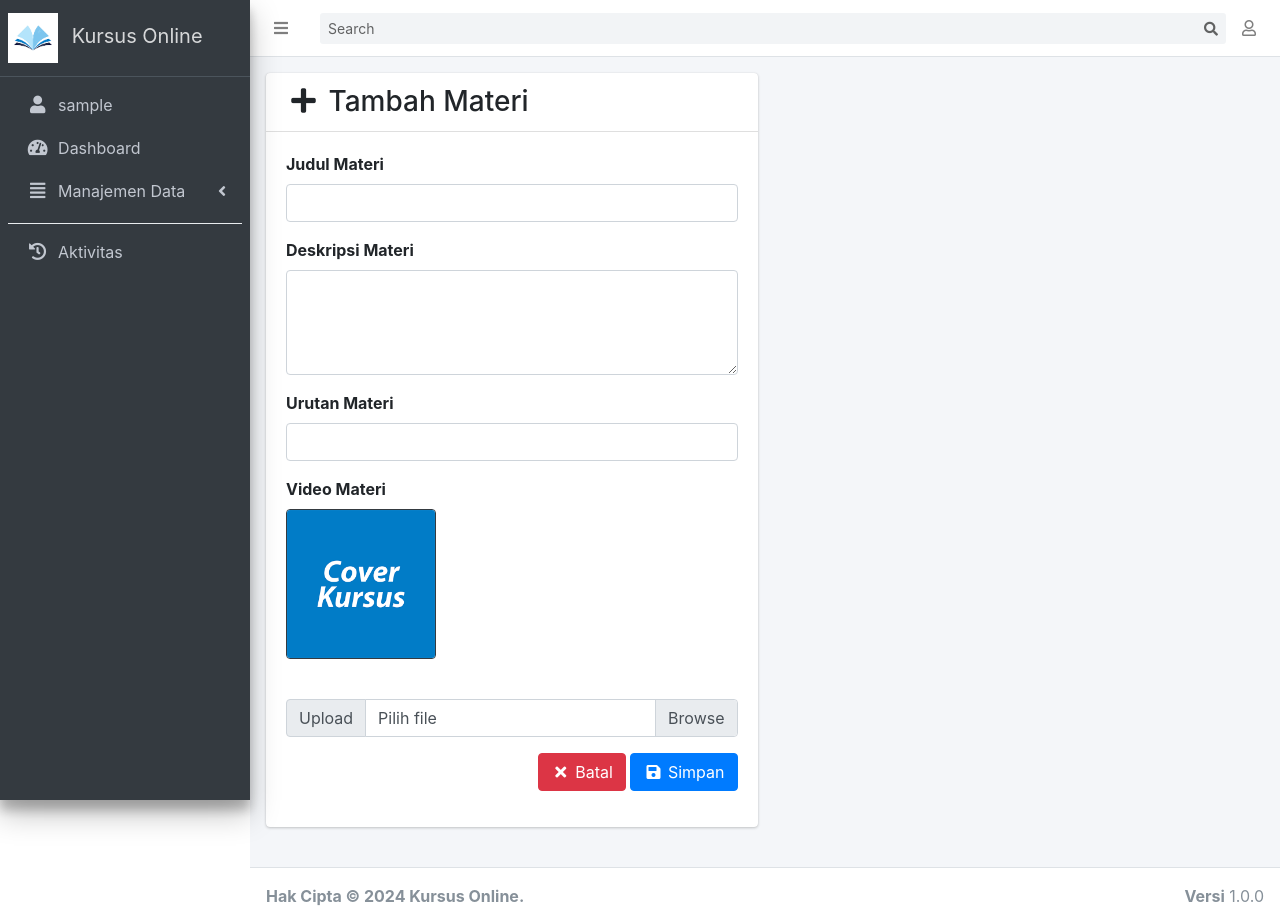
After one commit to hako-975/kursus_online, a CodeIgniter app: page /kursus_online/index.php/materi/addMateri/1 in a window 1280 px wide. The commit adds this page. Run offline with CodeIgniter, Linux system fonts and the light colour scheme; the visitor is signed in with stand-in values (Sample User, id 1); tables that the repository leaves empty or names only in its code hold one stand-in row (values such as "Sample post").

Commit message:
CRUD Materi Kursus

```diff
--- /dev/null
+++ b/application/controllers/Materi.php
@@ -0,0 +1,102 @@
+<?php
+defined('BASEPATH') OR exit('No direct script access allowed');
+
+class Materi extends CI_Controller
+{
+	public function __construct()
+	{
+		parent::__construct();
+		$this->load->model('Dashboard_model', 'damo');
+		$this->load->model('Kursus_model', 'kumo');
+		$this->load->model('Materi_model', 'mamo');
+		$this->damo->checkLoginDashboard();
+	}
+
+	public function index($id_kursus = null)
+	{
+		if ($id_kursus == null) {
+	        echo "
+				<script>
+					window.history.back();
+				</script>
+			";
+			exit;
+		}
+
+		$data['dataUser']	= $this->damo->getDataUserDashboard();
+		$data['kursus']		= $this->kumo->getKursusById($id_kursus);
+		$data['title']  	= 'Materi Kursus - ' . $data['kursus']['judul_kursus'];
+		$data['materi']	= $this->mamo->getMateriByIdKursus($id_kursus);
+		$this->load->view('templates/header-dashboard', $data);
+		$this->load->view('materi/index', $data);
+		$this->load->view('templates/footer-dashboard', $data);
+	}
+
+	public function addMateri($id_kursus = null)
+	{
+		if ($id_kursus == null) {
+	        echo "
+				<script>
+					window.history.back();
+				</script>
+			";
+			exit;
+		}
+		$data['dataUser']	= $this->damo->getDataUserDashboard();
+		$data['kursus']		= $this->kumo->getKursusById($id_kursus);
+		$data['title'] 		= 'Tambah Materi Kursus - ' . $data['kursus']['judul_kursus'];
+
+		$this->form_validation->set_rules('judul_materi', 'Judul Materi', 'required|trim');
+		$this->form_validation->set_rules('deskripsi_materi', 'Deskripsi Materi', 'required|trim');
+		$this->form_validation->set_rules('urutan_materi', 'Urutan Materi', 'required|trim');
+		if ($this->form_validation->run() == false) {
+		    $this->load->view('templates/header-dashboard', $data);
+		    $this->load->view('materi/add_materi', $data);
+		    $this->load->view('templates/footer-dashboard', $data);
+		} else {
+		    $this->mamo->addMateri($id_kursus);
+		}
+	}
+
+	public function editMateri($id_materi = "")
+	{
+		if ($id_materi == null) {
+	        echo "
+				<script>
+					window.history.back();
+				</script>
+			";
+			exit;
+		}
+
+		$data['dataUser']	= $this->damo->getDataUserDashboard();
+		$data['materi']	= $this->mamo->getMateriById($id_materi);
+		$data['title'] 		= 'Ubah Materi - ' . $data['materi']['judul_materi'];
+
+		$this->form_validation->set_rules('judul_materi', 'Judul Materi', 'required|trim');
+		$this->form_validation->set_rules('deskripsi_materi', 'Deskripsi Materi', 'required|trim');
+		$this->form_validation->set_rules('urutan_materi', 'Urutan Materi', 'required|trim');
+		if ($this->form_validation->run() == false) {
+		    $this->load->view('templates/header-dashboard', $data);
+		    $this->load->view('materi/edit_materi', $data);
+		    $this->load->view('templates/footer-dashboard', $data);
+		} else {
+		    $this->mamo->editMateri($id_materi);
+		}
+	}
+
+
+	public function removeMateri($id_materi = "")
+	{
+		if ($id_materi == null) {
+	        echo "
+				<script>
+					window.history.back();
+				</script>
+			";
+			exit;
+		}
+
+		$this->mamo->removeMateri($id_materi);
+	}
+}
--- /dev/null
+++ b/application/models/Materi_model.php
@@ -0,0 +1,154 @@
+<?php
+defined('BASEPATH') OR exit('No direct script access allowed');
+
+class Materi_model extends CI_Model
+{
+	public function __construct()
+	{
+		parent::__construct();
+		$this->load->model('Dashboard_model', 'damo');
+		$this->load->model('Log_model', 'lomo');
+	}
+
+	public function getMateriByIdKursus($id_kursus)
+	{
+		$this->db->order_by('urutan_materi', 'asc');
+		return $this->db->get_where('materi', ['materi.id_kursus' => $id_kursus])->result_array();
+	}
+
+	public function getMateriById($id_materi)
+	{
+		return $this->db->get_where('materi', ['materi.id_materi' => $id_materi])->row_array();
+	}
+
+	public function addMateri($id_kursus)
+	{
+		$dataUser = $this->damo->getDataUserDashboard();
+		$isi_log_2 = 'User ' . $dataUser['username'] . ' mencoba menambahkan materi';
+		$this->damo->userPrivilege('materi', $isi_log_2);
+
+		$video_materi = $_FILES['video_materi']['name'];
+		if ($video_materi) {
+		    $config['upload_path'] = './assets/video/video_materi/';
+		    $config['allowed_types'] = 'mp4|m4v|mov|asf|avi|wmv|m2ts|3g2|mkv|webm';
+
+		    $this->load->library('upload', $config);
+
+		    if ($this->upload->do_upload('video_materi')) {
+		        $new_video_materi = $this->upload->data('file_name');
+		        $this->db->set('video_materi', $new_video_materi);
+		    } else {
+		        $this->session->set_flashdata('message-failed', $this->upload->display_errors());
+		        echo "
+		            <script>
+		                window.history.back();
+		            </script>
+		        ";
+		        exit;
+		    }
+		} else {
+		    $this->db->set('video_materi', 'default.png');
+		}
+		$data = [
+			'judul_materi' => htmlspecialchars($this->input->post('judul_materi', true)),
+			'deskripsi_materi' => htmlspecialchars($this->input->post('deskripsi_materi', true)),
+			'urutan_materi' => htmlspecialchars($this->input->post('urutan_materi', true)),
+			'id_kursus' => $id_kursus
+		];
+
+		$this->db->insert('materi', $data);
+
+		$isi_log = 'Materi ' . $data['judul_materi'] . ' berhasil ditambahkan';
+		$this->lomo->addLog($isi_log, $dataUser['id_user']);
+		$this->session->set_flashdata('message-success', $isi_log);
+		redirect('materi/index/' . $id_kursus);
+	}
+
+	public function editMateri($id_materi)
+	{
+		$dataUser = $this->damo->getDataUserDashboard();
+		$isi_log_2 = 'User ' . $dataUser['username'] . ' mencoba mengubah materi dengan id ' . $id_materi;
+		$this->damo->userPrivilege('materi', $isi_log_2);
+
+		$data_materi = $this->getMateriById($id_materi);
+		$judul_materi  = $data_materi['judul_materi'];
+
+		$video_materi = $_FILES['video_materi']['name'];
+		if ($video_materi)
+		{
+			$config['upload_path'] = './assets/video/video_materi/';
+			$config['allowed_types'] = 'mp4|m4v|mov|asf|avi|wmv|m2ts|3g2|mkv|webm';
+
+			$this->load->library('upload', $config);
+
+			if ($this->upload->do_upload('video_materi'))
+			{
+				$old_video_materi = $data_materi['video_materi'];
+				if ($old_video_materi != 'default.png')
+				{
+					$file_path = FCPATH . 'assets/video/video_materi/' . $data_materi['video_materi'];
+					if (file_exists($file_path)) {
+						unlink($file_path);
+					}
+				}
+				$new_video_materi = $this->upload->data('file_name');
+				$this->db->set('video_materi', $new_video_materi);
+			}
+			else
+			{
+				$this->session->set_flashdata('message-failed', $this->upload->display_errors());
+		        echo "
+		            <script>
+		                window.history.back();
+		            </script>
+		        ";
+		        exit;
+			}
+		}
+
+		$data = [
+			'judul_materi' => htmlspecialchars($this->input->post('judul_materi', true)),
+			'deskripsi_materi' => htmlspecialchars($this->input->post('deskripsi_materi', true)),
+			'urutan_materi' => htmlspecialchars($this->input->post('urutan_materi', true))
+		];
+
+		$this->db->update('materi', $data, ['id_materi' => $id_materi]);
+
+		$isi_log = 'Materi ' . $judul_materi . ' berhasil diubah menjadi ' . $data['judul_materi'];
+		$this->lomo->addLog($isi_log, $dataUser['id_user']);
+		$this->session->set_flashdata('message-success', $isi_log);
+
+		$id_kursus = $data_materi['id_kursus'];
+		redirect('materi/index/' . $id_kursus);
+	}
+
+	public function removeMateri($id_materi)
+	{
+		$dataUser = $this->damo->getDataUserDashboard();
+		$isi_log_2 = 'User ' . $dataUser['username'] . ' mencoba menghapus materi dengan id ' . $id_materi;
+		$this->damo->userPrivilege('materi', $isi_log_2);
+
+		$data_materi = $this->getMateriById($id_materi);
+		$judul_materi = $data_materi['judul_materi'];
+
+		if ($data_materi['video_materi'] != 'default.png') {
+			$file_path = FCPATH . 'assets/video/video_materi/' . $data_materi['video_materi'];
+			if (file_exists($file_path)) {
+				unlink($file_path);
+			}
+		}
+
+		if (!$this->db->delete('materi', ['id_materi' => $id_materi])) {
+		    $isi_log = 'Materi ' . $judul_materi . ' gagal dihapus';
+		    $this->lomo->addLog($isi_log, $dataUser['id_user']);
+		    $this->session->set_flashdata('message-failed', $isi_log);
+		} else {
+		    $isi_log = 'Materi ' . $judul_materi . ' berhasil dihapus';
+		    $this->lomo->addLog($isi_log, $dataUser['id_user']);
+		    $this->session->set_flashdata('message-success', $isi_log);
+		}
+
+		$id_kursus = $data_materi['id_kursus'];
+		redirect('materi/index/' . $id_kursus);
+	}
+}
--- a/application/views/kursus/index.php
+++ b/application/views/kursus/index.php
@@ -41,6 +41,7 @@
 										<td class="align-middle"><?= $dk['nama']; ?></td>
 										<td class="align-middle"><?= date('d-m-Y, H:i', strtotime($dk['tanggal_dibuat'])); ?></td>
 										<td class="align-middle text-center">
+											<a href="<?= base_url('materi/index/' . $dk['id_kursus']); ?>" class="btn btn-sm btn-info m-1"><i class="fas fa-fw fa-bars"></i></a>
 											<a href="<?= base_url('kursus/editKursus/' . $dk['id_kursus']); ?>" class="btn btn-sm btn-success m-1"><i class="fas fa-fw fa-edit"></i></a>
 											<a href="<?= base_url('kursus/removeKursus/' . $dk['id_kursus']); ?>" class="btn btn-sm btn-danger m-1 btn-delete" data-nama="<?= $dk['judul_kursus']; ?>"><i class="fas fa-fw fa-fw fa-trash"></i></a>
 										</td>
--- /dev/null
+++ b/application/views/materi/add_materi.php
@@ -0,0 +1,107 @@
+<?php if (validation_errors()): ?>
+  <div class="toast bg-danger" role="alert" aria-live="assertive" aria-atomic="true" data-autohide="false" style="z-index: 999999; position: fixed; right: 1.5rem; bottom: 3.5rem">
+    <div class="toast-header">
+      <strong class="mr-auto">Gagal!</strong>
+      <button type="button" class="ml-2 mb-1 close" data-dismiss="toast" aria-label="Close">
+        <span aria-hidden="true">&times;</span>
+      </button>
+    </div>
+    <div class="toast-body">
+      <?= validation_errors(); ?>
+    </div>
+  </div>
+<?php endif ?>
+
+<div class="container p-3">
+	<div class="row mb-2">
+		<div class="col-lg-6">
+			<div class="card">
+			  <div class="card-header">
+			  	<h3 class="m-0"><i class="fas fa-fw fa-plus"></i> Tambah Materi</h3>
+			  </div>
+			  <div class="card-body">
+			  	<form action="<?= base_url('materi/addMateri/' . $kursus['id_kursus']); ?>" method="post" enctype="multipart/form-data">
+			  		<input type="hidden" name="id_kursus" value="<?= $kursus['id_kursus']; ?>">
+						<div class="form-group">
+							<label for="judul_materi">Judul Materi</label>
+							<input type="text" id="judul_materi" class="form-control <?= (form_error('judul_materi')) ? 'is-invalid' : ''; ?>" name="judul_materi" required value="<?= set_value('judul_materi'); ?>">
+							<div class="invalid-feedback">
+	              <?= form_error('judul_materi'); ?>
+	            </div>
+						</div>
+						<div class="form-group">
+							<label for="deskripsi_materi">Deskripsi Materi</label>
+							<textarea id="deskripsi_materi" class="form-control <?= (form_error('deskripsi_materi')) ? 'is-invalid' : ''; ?>" name="deskripsi_materi" required><?= set_value('deskripsi_materi'); ?></textarea>
+							<div class="invalid-feedback">
+	              <?= form_error('deskripsi_materi'); ?>
+	            </div>
+						</div>
+						<div class="form-group">
+							<label for="urutan_materi">Urutan Materi</label>
+							<input type="number" id="urutan_materi" class="form-control <?= (form_error('urutan_materi')) ? 'is-invalid' : ''; ?>" name="urutan_materi" required value="<?= set_value('urutan_materi'); ?>">
+							<div class="invalid-feedback">
+	              <?= form_error('urutan_materi'); ?>
+	            </div>
+						</div>
+						<div class="form-group">
+					    <label for="video_materi">Video Materi</label> <br>
+					    <div id="video_preview_container">
+				        <a href="<?= base_url('assets/video/video_materi/default.png'); ?>" class="enlarge" id="check_enlarge_photo">
+			            <img class="img-fluid rounded img-w-150 border border-dark" id="check_cover" src="<?= base_url('assets/video/video_materi/default.png'); ?>" alt="Video Materi">
+				        </a>
+					    </div>
+					    <br>
+						</div>
+						<div class="input-group mb-3">
+						  <div class="input-group-prepend">
+						    <span class="input-group-text">Upload</span>
+						  </div>
+						  <div class="custom-file">
+						    <input type="file" class="custom-file-input" id="video_materi" aria-describedby="video_materi" id="video_materi" name="video_materi">
+						    <label class="custom-file-label" for="video_materi">Pilih file</label>
+						  </div>
+						</div>
+						<div class="form-group text-right">
+							<a href="javascript:history.back()" class="btn btn-danger btn-cancel" data-nama="Tambah Materi"><i class="fas fa-fw fa-times"></i> Batal</a>
+							<button type="submit" class="btn btn-primary"><i class="fas fa-fw fa-save"></i> Simpan</button>
+						</div>
+					</form>
+			  </div>
+			</div>
+		</div>
+	</div>
+</div>
+<script>
+$(document).ready(function() {
+    $('#video_materi').on('change', function(event) {
+        var file = event.target.files[0];
+        var $videoPreviewContainer = $('#video_preview_container');
+
+        if (file && file.type.startsWith('video/')) {
+            var videoURL = URL.createObjectURL(file);
+
+            // Clear existing content in the preview container
+            $videoPreviewContainer.empty();
+
+            // Create video element
+            var $videoElement = $('<video>', {
+                width: 320,
+                height: 240,
+                controls: true
+            });
+
+            // Create source element and set the video URL
+            var $sourceElement = $('<source>', {
+                src: videoURL,
+                type: file.type
+            });
+
+            // Append source element to video element
+            $videoElement.append($sourceElement);
+
+            // Append video element to preview container
+            $videoPreviewContainer.append($videoElement);
+        }
+    });
+});
+</script>
--- a/application/views/peserta/index.php
+++ b/application/views/peserta/index.php
@@ -5,7 +5,7 @@
 				<div class="card-header">
 					<div class="row justify-content-center">
 						<div class="col-lg header-title">
-							<h3 class="m-0"><i class="fas fa-fw fa-user-tie"></i> Peserta</h3>
+							<h3 class="m-0"><i class="fas fa-fw fa-users"></i> Peserta</h3>
 						</div>
 						<div class="col-lg-4 header-button">
 							<a href="<?= base_url('peserta/addPeserta'); ?>" class="btn btn-primary"><i class="fas fa-fw fa-plus"></i> Tambah Peserta</a>
--- a/application/views/templates/include/sidebar.php
+++ b/application/views/templates/include/sidebar.php
@@ -113,7 +113,7 @@
         </li>
         <!-- manajemen data -->
 
-        <li class="nav-item">
+        <!-- <li class="nav-item">
           <?php if (
             $_SERVER['REQUEST_URI'] == '/kursus_online/laporan' ||
             $_SERVER['REQUEST_URI'] == '/kursus_online/laporan/'
@@ -128,7 +128,7 @@
               <p>Laporan</p>
             </a>
           <?php endif ?>
-        </li>
+        </li> -->
         <div class="dropdown-divider"></div>
         <li class="nav-item">
           <?php if (
```
Also changed, not shown: application/views/dashboard/index.php (+4 -6 lines), application/views/materi/edit_materi.php (added, +108 -0 lines), application/views/materi/index.php (added, +57 -0 lines), application/views/kursus/detail_kursus.php (added), assets/video/video_materi/default.png (added), 1 other file.
